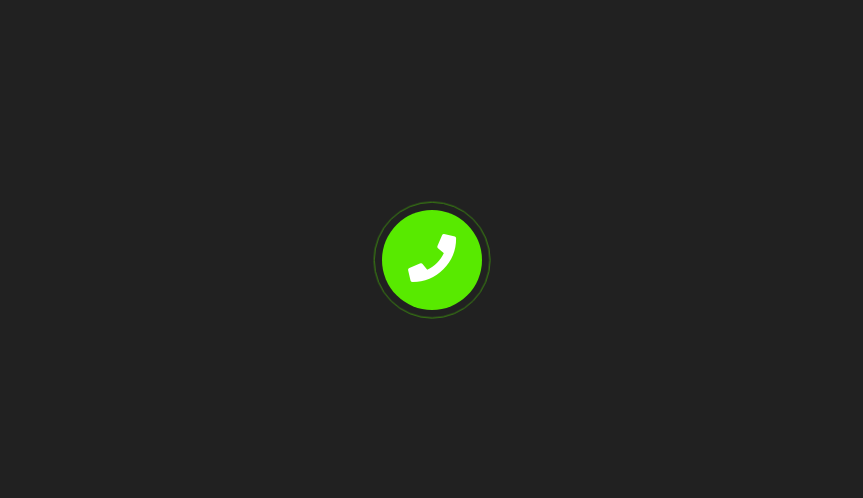
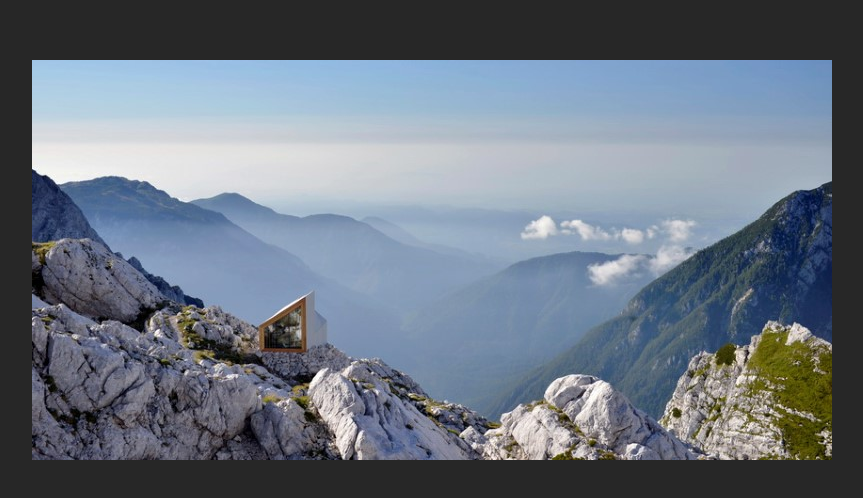
Before and after one commit to kskannandotwin/creative-animation-examples, a plain HTML site: page index.html in a window 1280 px wide. Shown: the part 140-638 px from the top of the page, without its empty margins (208-1071 px from the left). Drawn offline with Linux system fonts and the light colour scheme.

Commit message:
16.01.2024-sis
completed

```diff
--- a/index.html
+++ b/index.html
@@ -6,13 +6,11 @@
     <meta name="viewport" content="width=device-width, initial-scale=1.0">
     <title>Creative Animation Examples with CSS Transition</title>
     <link rel="stylesheet" href="styles.css">
-    <link rel="stylesheet" href="https://use.fontawesome.com/releases/v5.4.2/css/all.css">
+    <link href="https://fonts.googleapis.com/css?family=Lato:400,700" rel="stylesheet">
 </head>
 
 <body>
-    <div class="pulse">
-        <i class="fas fa-phone"></i>
-    </div>
+    <div class="slider"></div>
 </body>
 
 </html>
--- a/styles.css
+++ b/styles.css
@@ -1,52 +1,43 @@
 body {
   margin: 0;
+  padding: 0;
+  height: 100vh;
   display: flex;
+  justify-content: center;
   align-items: center;
-  justify-content: center;
-  height: 100vh;
-  background-color: #212121;
+  background-color: #272727;
 }
 
-.pulse {
-  width: 100px;
-  height: 100px;
-  background-color: #58ea00;
-  color: white;
-  border-radius: 50%;
-  text-align: center;
-  line-height: 100px;
-  font-size: 48px;
-  position: relative;
+.slider {
+  width: 800px;
+  height: 400px;
+  background: url(img-1.jpg);
+  animation: change-bg 10s linear infinite;
 }
 
-.pulse:before,
-.pulse:after {
-  content: "";
-  position: absolute;
-  left: -20px;
-  right: -20px;
-  top: -20px;
-  bottom: -20px;
-  border: 1px solid #58ea00;
-  border-radius: 50%;
-  animation: pulse 1.5s linear infinite;
-}
-
-.pulse:after {
-  animation-delay: 0.5s;
-}
-
-@keyframes pulse {
+@keyframes change-bg {
   0% {
-    transform: scale(0.5);
-    opacity: 0;
+    background: url(img-1.jpg);
+  }
+  20% {
+    background: url(img-1.jpg);
+  }
+  25% {
+    background: url(img-2.jpg);
+  }
+  45% {
+    background: url(img-2.jpg);
   }
   50% {
-    transform: scale(1);
-    opacity: 1;
+    background: url(img-3.jpg);
+  }
+  70% {
+    background: url(img-3.jpg);
+  }
+  75% {
+    background: url(img-4.jpg);
   }
   100% {
-    transform: scale(1.2);
-    opacity: 0;
+    background: url(img-4.jpg);
   }
 }
```
Also changed, not shown: img-1.jpg (added), img-2.jpg (added), img-3.jpg (added), img-4.jpg (added).
